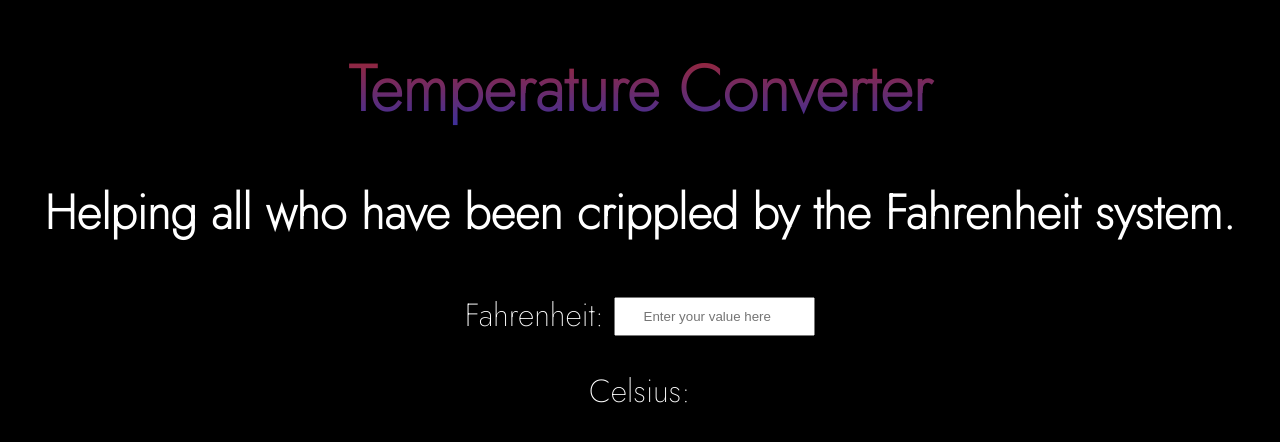
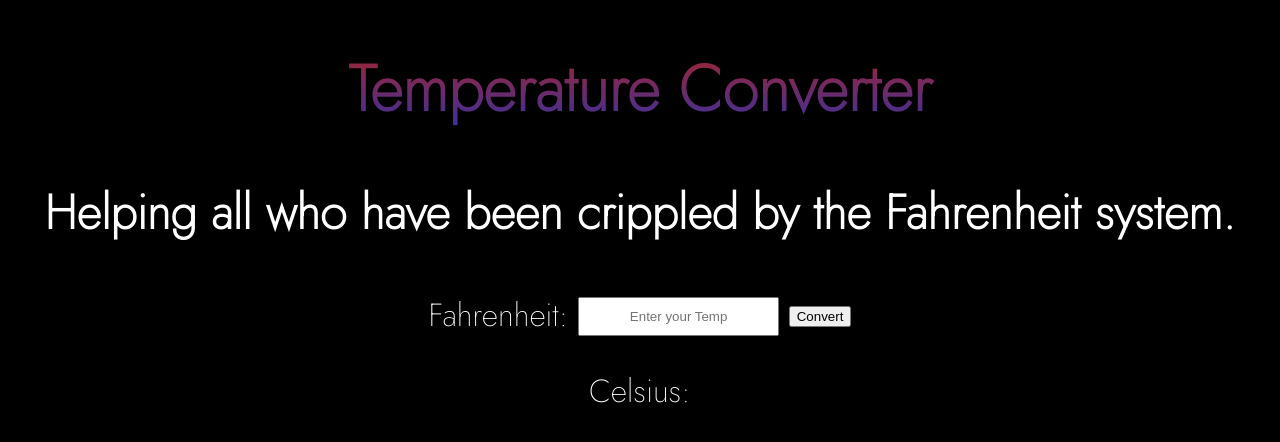
Before and after one commit to Jbblokker/Temp, a plain HTML site: page temp.html in a window 1280 px wide. Drawn offline with nearby package versions, Linux system fonts and the light colour scheme; a web font is replaced by a local one.

Commit message:
added load preventing
needed the page not to load added window.addEventListener

```diff
--- a/js/script.js
+++ b/js/script.js
@@ -3,6 +3,8 @@ function ftoC(valNum) {
   const result =(valNum-32)/1.8;
   console.log(document.getElementById("celsius").innerHTML = (Math.round(result)));
   return document.getElementById("celsius").innerHTML = (Math.round(result));
+window.addEventListener("load", listen, false);
+
 }
 
 // This is the original function I started with to get an idea how I wanted it to perform on the webpage
--- a/temp.html
+++ b/temp.html
@@ -13,13 +13,14 @@
     <body>
         <h1>Temperature Converter</h1>
         <h2>Helping all who have been crippled by the Fahrenheit system.</h2>
-        <form class="convert">
-            <label class = "">Fahrenheit: </label>
-            <input type = "number" class="temp-input"
-                placeholder="Enter your value here"
-                oninput="ftoC(this.value)"
-                onchange="ftoC(this.value)"
+        <form class="convert" method="post" action="hw07.php">
+            <label>Fahrenheit: </label>
+            <input type="text"
+                id="number"
+                class="temp-input"
+                placeholder="Enter your Temp"
             >
+            <input type="button" name="submit" value="Convert" id="Convert" >
         </form>
         <p>Celsius:<span id = "celsius"></span></p>
         <script src="node_modules/jquery/dist/jquery.js"></script>
```
